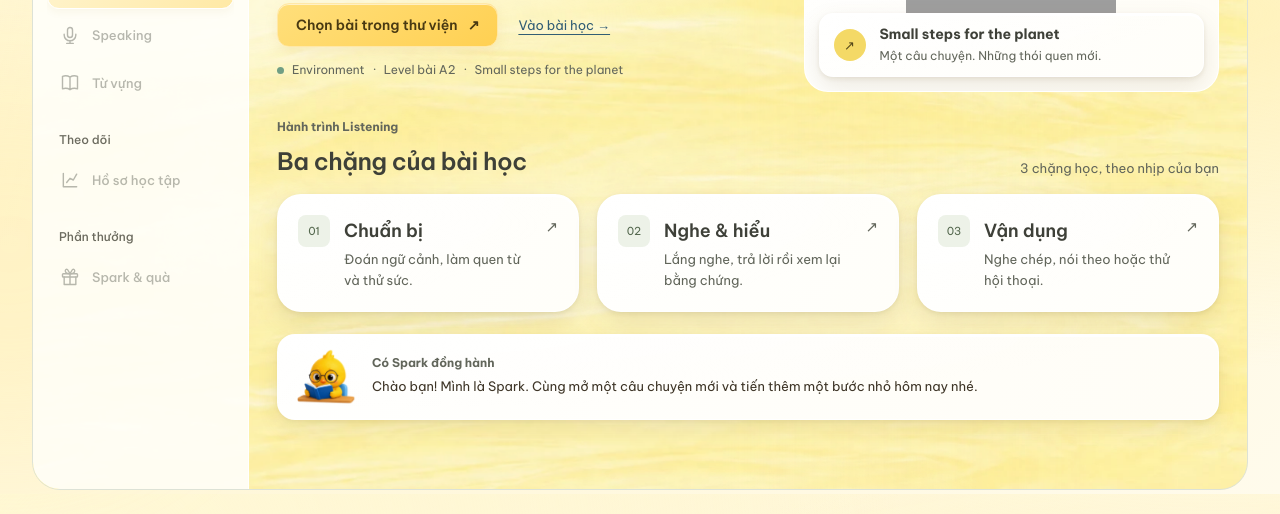
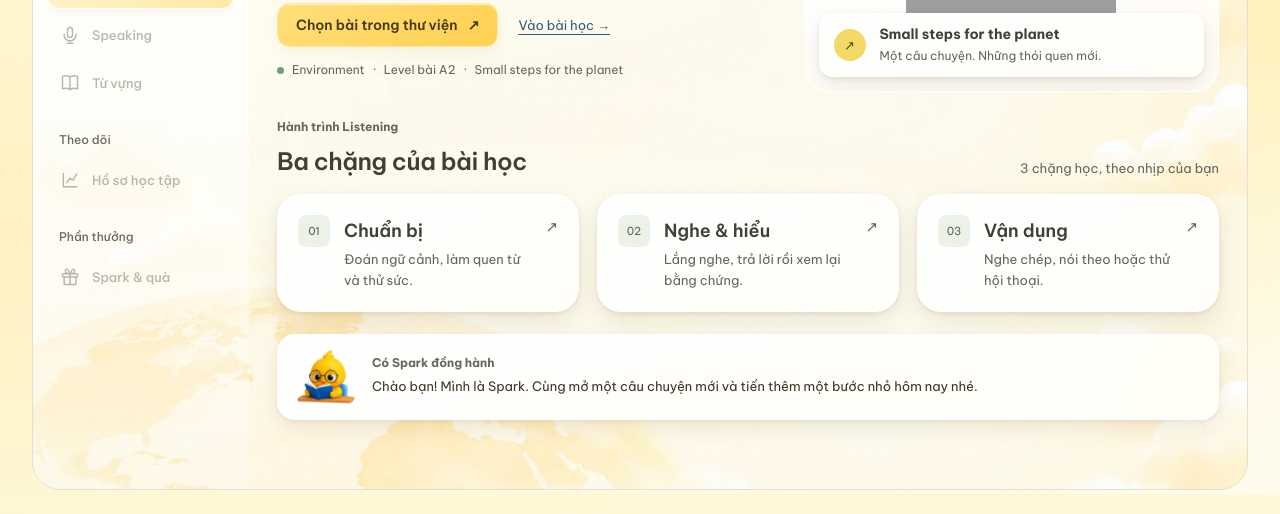
Before and after one commit to tai221/wespark-listening-glass-preview, a plain HTML site: page index.html in a window 1280 px wide. Shown: the part 306-820 px from the top of the page. Drawn offline with Linux system fonts and the light colour scheme; grey boxes are pictures that could not be loaded.

Commit message:
Update travel background with airplane globe and soft clouds

```diff
--- a/project-shell.css
+++ b/project-shell.css
@@ -175,30 +175,9 @@ body[data-spark-page] .project-shell .journey[data-lesson-route]>.dash.is-in-pro
 body[data-spark-page] .project-shell .journey[data-lesson-route]>.dash.is-in-progress:not(:has(#stage-fill))::before{content:'';position:absolute;inset:0 auto 0 0;width:25%;background:var(--route-gold,#ebc64d);border-radius:inherit}
 }
 
-/* Local-only paper background stays clipped to the desktop web frame. */
+/* Reference-inspired travel artwork is shared continuously across the web frame. */
 @media(min-width:1100px){
-body[data-spark-page] .app.project-shell{background-color:#fff2ab;background-image:url('assets/backgrounds/sun-paper-desktop-v3.webp');background-size:cover;background-position:right bottom;background-repeat:no-repeat;background-attachment:fixed;backdrop-filter:none;-webkit-backdrop-filter:none}
-}
-
-/* Move the actual paper texture, keeping the right-hand sun region stationary. */
-@media(min-width:1100px){
-body[data-spark-page] .app.project-shell{position:relative;isolation:isolate;overflow:hidden}
-body[data-spark-page] .app.project-shell::before{
- content:'';position:absolute;inset:-48px;z-index:-1;pointer-events:none;
- background-image:url('assets/backgrounds/sun-paper-desktop-v3.webp');
- background-size:cover;background-position:right bottom;background-repeat:no-repeat;background-attachment:fixed;
- mask-image:linear-gradient(to right,#000 0%,#000 55%,transparent 82%);
- -webkit-mask-image:linear-gradient(to right,#000 0%,#000 55%,transparent 82%);
- opacity:0;
-}
-body[data-spark-page][data-glass-motion="true"]:not([data-glass-playing="true"]) .app.project-shell::before{opacity:.92;animation:paper-ripple-drift 7s ease-in-out infinite alternate}
-@keyframes paper-ripple-drift{
- from{transform:translate3d(-26px,-12px,0) scale(1.03)}
- to{transform:translate3d(26px,16px,0) scale(1.055)}
-}
-}
-@media(prefers-reduced-motion:reduce){
-body[data-spark-page] .app.project-shell::before{animation:none!important;opacity:0!important}
+body[data-spark-page] .app.project-shell{position:relative;isolation:isolate;overflow:hidden;background-color:#fffbee;background-image:url('assets/backgrounds/travel-clouds-desktop-v1.webp');background-size:cover;background-position:right 64px;background-repeat:no-repeat;background-attachment:fixed;backdrop-filter:none;-webkit-backdrop-filter:none}
 }
 
 /* Diffuse cloud wisps: separate shapes, paths, periods and starting phases. */
@@ -222,3 +201,9 @@ body[data-spark-page][data-glass-motion="true"]:not([data-glass-playing="true"])
 @media(prefers-reduced-motion:reduce){
 body[data-spark-page] .paper-clouds{display:none}
 }
+
+/* Pale paper continues underneath the navigation, with a quiet white wash at the top. */
+@media(min-width:1100px){
+body[data-spark-page] .project-shell .project-sidebar{background:linear-gradient(to bottom,#fffefbf0 0%,#fffefbc7 38%,#fffefb66 82%,#fffefb47 100%);border-right-color:transparent}
+body[data-spark-page] .project-shell .project-header{background:#fffefbf5}
+}
```
Also changed, not shown: assets/backgrounds/travel-clouds-desktop-v1.webp (added), 1 other file.
